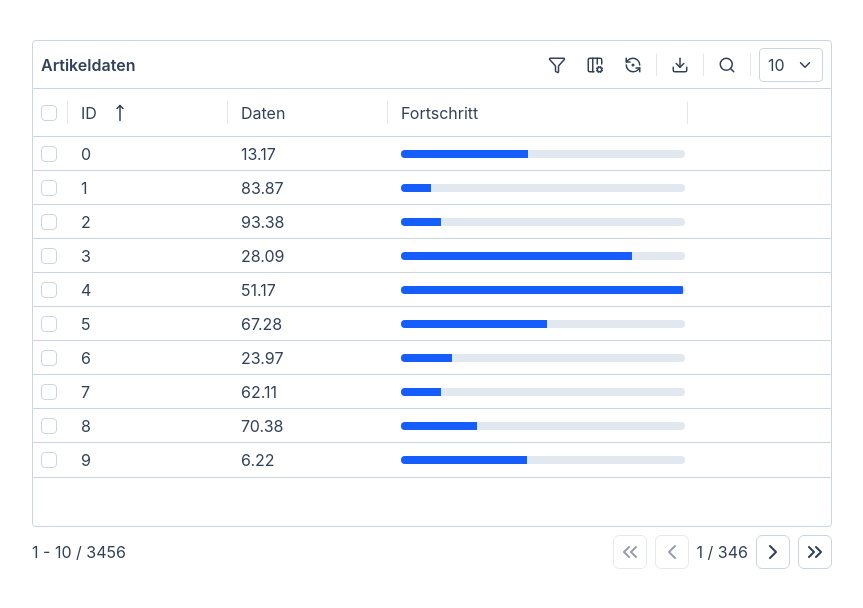
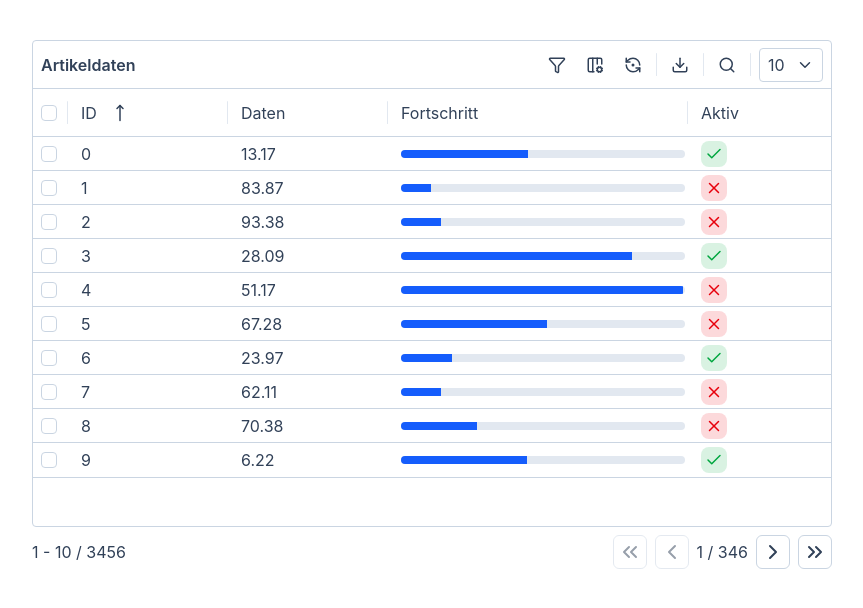
Before and after one commit to Prime0XX00/table, a React (Vite) app: page / in a window 1280 px wide. Shown: the top 608 px of the page, without its empty margins (8-871 px from the left). Built offline with nearby package versions, Linux system fonts and the light colour scheme.

Commit message:
test boolean in table

```diff
--- a/src/App.tsx
+++ b/src/App.tsx
@@ -1,15 +1,18 @@
+import { CheckIcon, XIcon } from "lucide-react";
 import Table from "./table/Table";
 
 type Article = {
 	id: number;
 	data: number;
 	percent: string;
+	active: boolean;
 };
 
 const rows: Article[] = Array.from({ length: 3456 }).map((_, index) => ({
 	id: index,
 	data: Number((100 * Math.random()).toFixed(2)),
 	percent: (100 * Math.random()).toFixed(2),
+	active: index % 3 == 0,
 }));
 
 function App() {
@@ -22,17 +25,20 @@ function App() {
 					{
 						field: "id",
 						title: "ID",
+						dataType: "number",
 						isSortable: true,
 					},
 					{
 						field: "data",
 						title: "Daten",
+						dataType: "number",
 						isSortable: true,
 						isPinned: true,
 					},
 					{
 						field: "percent",
 						title: "Fortschritt",
+						dataType: "string",
 						isSortable: true,
 						initialWidth: 300,
 						render: (value) => (
@@ -44,6 +50,22 @@ function App() {
 							</div>
 						),
 					},
+					{
+						field: "active",
+						title: "Aktiv",
+						dataType: "boolean",
+						render: (value) => (
+							<div
+								className={`${value ? "bg-green-600/15 text-green-600" : "bg-red-600/15 text-red-600"} p-1 rounded-lg w-fit`}
+							>
+								{value ? (
+									<CheckIcon size={18}></CheckIcon>
+								) : (
+									<XIcon size={18}></XIcon>
+								)}
+							</div>
+						),
+					},
 				]}
 			></Table>
 		</div>
```
